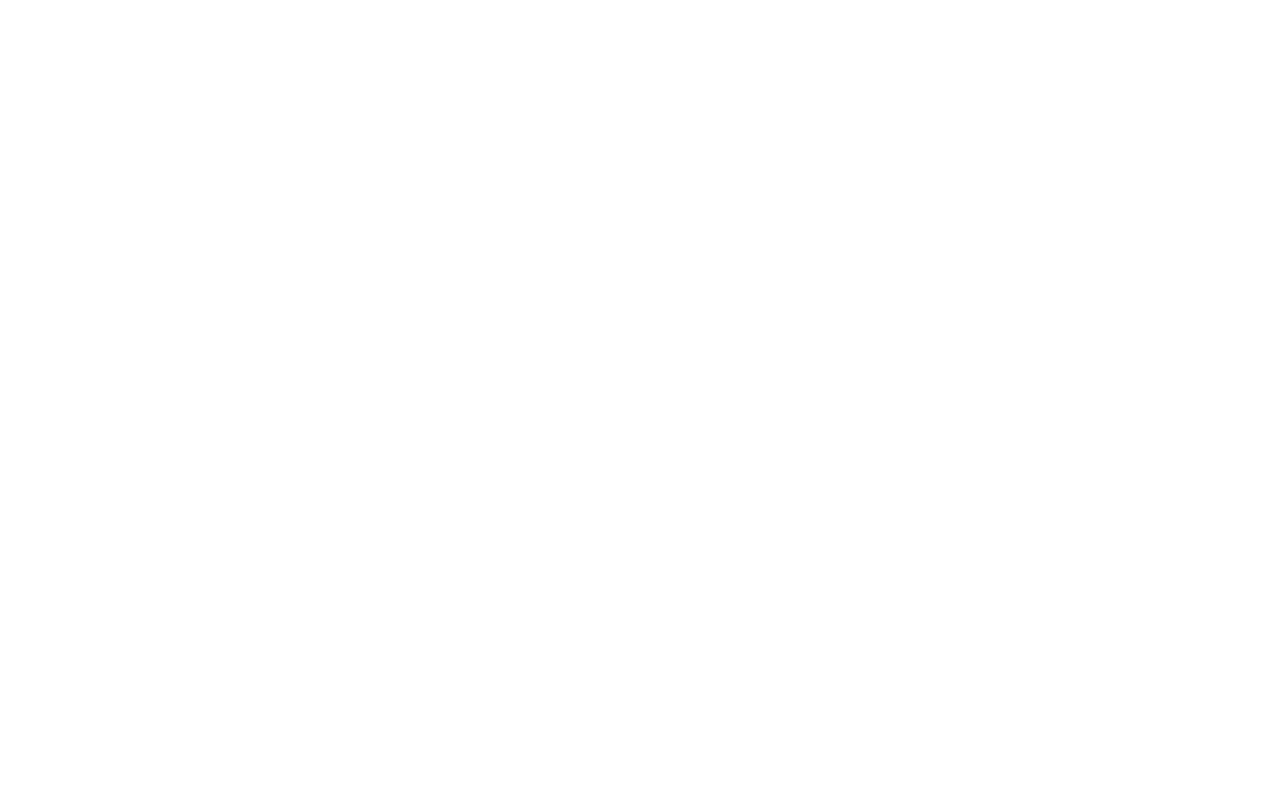
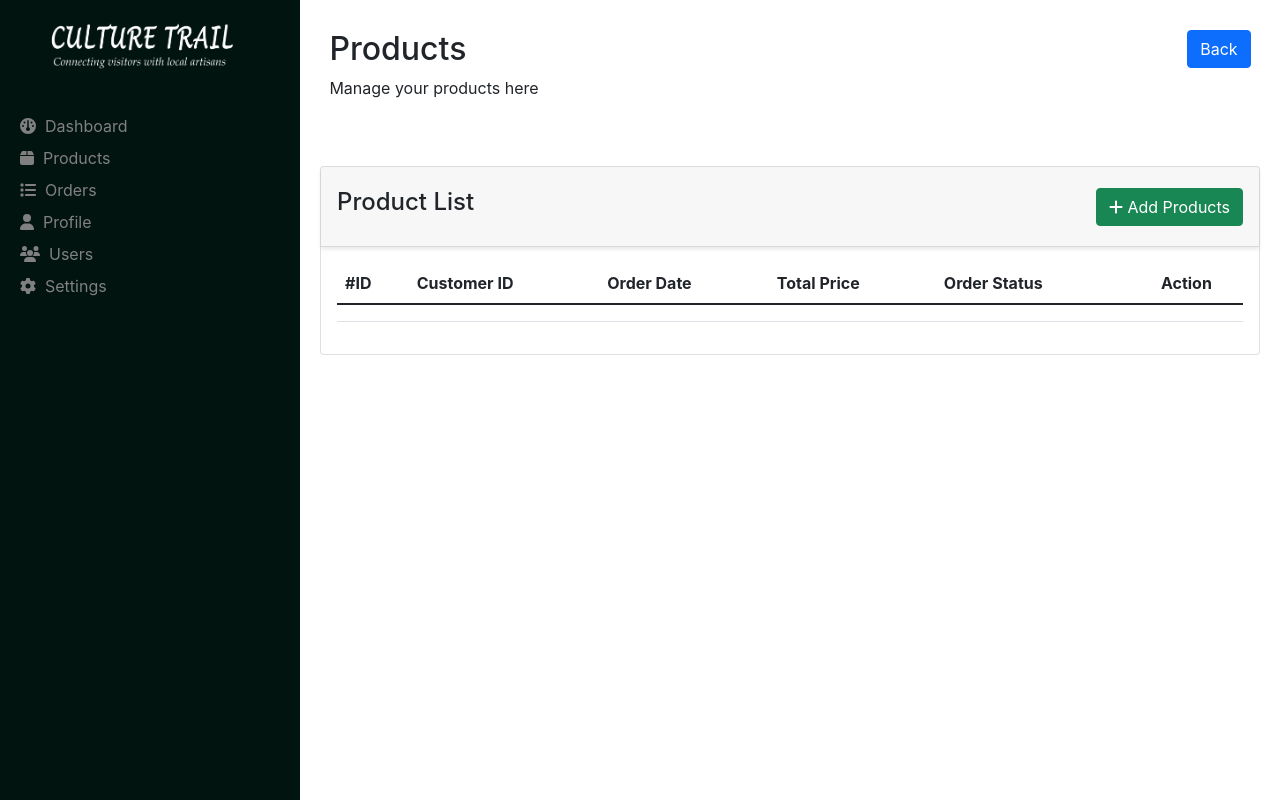
Before and after one commit to IT21102264/AF-Assingment, a React (Create React App) app in the folder client/: page /admin/products in a window 1280 px wide. Before the commit this address had no page. Built offline with nearby package versions, Linux system fonts and the light colour scheme.

Commit message:
Product.js, AddProduct.js

```diff
--- /dev/null
+++ b/client/src/Pages/AddProduct.js
@@ -0,0 +1,92 @@
+import { faBox, faDashboard, faGear, faListSquares, faUser, faUsers } from "@fortawesome/free-solid-svg-icons";
+import { Link } from "react-router-dom";
+import SideMenu from "../components/SideMenu";
+import logo from "../assets/logoW.png";
+
+export function AddProducts() {
+    return (
+        <div>
+            <section className="sideMenu">
+                <div className="logo">
+                    <Link to="/" style={{display: "flex", justifyContent: "center", paddingTop: 20,}}>
+                        <img src={logo} alt="Culture Trail Logo" className="App-logo" />
+                    </Link>
+                </div>
+                <div className="items">
+                    <SideMenu to="/admin" icon={faDashboard} label="Dashboard" />
+                    <SideMenu to="/admin/products" icon={faBox} label="Products" />
+                    <SideMenu to="/admin/orders" icon={faListSquares} label="Orders" />
+                    <SideMenu to="/admin/adminprofile" icon={faUser} label="Profile" />
+                    <SideMenu to="/admin/users" icon={faUsers} label="Users" />
+                    <SideMenu to="/admin/settings" icon={faGear} label="Settings" />
+                </div>
+            </section>
+            <section className="main-wrap">
+                <div className="content-main" style={{ display: "flex", justifyContent: "space-between" }}>
+                    <div>
+                        <h2>Products</h2>
+                        <p>Add new products</p>
+                    </div>
+                    <div>
+                    <Link className="btn btn-primary" to={"/admin/products"}> Back </Link>
+                    </div>
+                </div>
+
+                {/* <div className="card mb-4">
+                    <form onSubmit={(e) => onSubmitHandler(e)}>
+                        <header className="card-header">
+                            <h4>Product</h4>
+                            <div>
+                                <input className="btn btn-success" type="submit" value="Submit" />
+                            </div>
+                        </header>
+                        <div className="card-body">
+                            <div className="row">
+                                <div className="col-md-4 mb-3">
+                                    <label for="validationCustom01">Product title</label>
+                                    <input type="text" className="form-control" id="validationCustom01" placeholder="Type here"
+                                        ref={itemName} required />
+                                    <div className="valid-feedback">Looks good!</div>
+                                </div>
+                                <div className="col">
+                                    <label for="validationCustom01">Product description</label>
+                                    <input type="text" className="form-control" id="validationCustom01" placeholder="Type here"
+                                        ref={description} required />
+                                    <div className="valid-feedback">Looks good!</div>
+                                </div>
+                            </div>
+                            <div className="row">
+                                <div className="col">
+                                    <label for="validationCustom01">Quantity</label>
+                                    <input type="number" className="form-control" id="validationCustom01" placeholder="0"
+                                        ref={quantity} required />
+                                    <div className="valid-feedback">Looks good!</div>
+                                </div>
+                                <div className="col">
+                                    <label for="validationCustom01">Image</label>
+                                    <input type="file" className="form-control" id="validationCustom01" placeholder="0.00"
+                                        onChange={(e) => convertToBase64(e)} ref={imageInputRef} required />
+                                    <div className="valid-feedback">Looks good!</div>
+                                </div>
+                            </div>
+                            <div className="row">
+                                <div className="col-md-4 mb-3">
+                                    <label for="validationCustom01">Unit Price</label>
+                                    <input type="text" className="form-control" id="validationCustom01" placeholder="0.00"
+                                        ref={price} required />
+                                    <div className="valid-feedback">Looks good!</div>
+                                </div>
+                                <div className="col-md-4 mb-3">
+                                    <label for="validationCustom01">Discount</label>
+                                    <input type="text" className="form-control" id="validationCustom01" placeholder="0.00"
+                                        ref={discount} required />
+                                    <div className="valid-feedback">Looks good!</div>
+                                </div>
+                            </div>
+                        </div>
+                    </form>
+                </div> */}
+            </section>
+        </div>
+    );
+}
--- /dev/null
+++ b/client/src/Pages/Products.js
@@ -0,0 +1,77 @@
+import { faBox, faDashboard, faGear, faListSquares, faPlus, faUser, faUsers } from "@fortawesome/free-solid-svg-icons";
+import { FontAwesomeIcon } from "@fortawesome/react-fontawesome";
+import { Link } from "react-router-dom";
+import SideMenu from "../components/SideMenu";
+import logo from "../assets/logoW.png";
+
+export function Products() {
+    return (
+        <div>
+            <section className="sideMenu">
+                <div className="logo">
+                    <Link to="/" style={{display: "flex", justifyContent: "center", paddingTop: 20,}}>
+                        <img src={logo} alt="Culture Trail Logo" className="App-logo" />
+                    </Link>
+                </div>
+                <div className="items">
+                    <SideMenu to="/admin" icon={faDashboard} label="Dashboard" />
+                    <SideMenu to="/admin/products" icon={faBox} label="Products" />
+                    <SideMenu to="/admin/orders" icon={faListSquares} label="Orders" />
+                    <SideMenu to="/admin/adminprofile" icon={faUser} label="Profile" />
+                    <SideMenu to="/admin/users" icon={faUsers} label="Users" />
+                    <SideMenu to="/admin/settings" icon={faGear} label="Settings" />
+                </div>
+            </section>
+            <section className="main-wrap">
+                <div className="content-main" style={{ display: "flex", justifyContent: "space-between" }}>
+                    <div>
+                        <h2>Products</h2>
+                        <p>Manage your products here</p>
+                    </div>
+                    <div>
+                    <Link className="btn btn-primary" to={"/admin"}> Back </Link>
+                    </div>
+                </div>
+
+                <div className="card mb-4">
+                    <header className="card-header">
+                        <h4>Product List</h4>
+                        <div>
+                            <Link className="btn btn-success" to={"/admin/addProducts"}>
+                                <FontAwesomeIcon icon={faPlus} /> Add Products
+                            </Link>
+                        </div>
+                    </header>
+                    <div className="card-body">
+                        <div className="table-responsive">
+                            <table className="table table-hover">
+                                <thead>
+                                <tr>
+                                    <th>#ID</th>
+                                    <th scope="col">Customer ID</th>
+                                    <th scope="col">Order Date</th>
+                                    <th scope="col">Total Price</th>
+                                    <th scope="col">Order Status</th>
+                                    <th scope="col" className="text-center">
+                                    Action
+                                    </th>
+                                </tr>
+                                </thead>
+                                <tbody>
+                                    <tr>
+                                        <td scope="col"></td>
+                                        <td></td>
+                                        <td></td>
+                                        <td></td>
+                                        <td></td>
+                                        <td className="text-center" style={{ color: "blue" }}></td>
+                                    </tr>
+                                </tbody>
+                            </table>
+                        </div>
+                    </div>
+                </div>
+            </section>
+        </div>
+    );
+}
--- a/client/src/routes/AllRoutes.jsx
+++ b/client/src/routes/AllRoutes.jsx
@@ -5,6 +5,8 @@
 import LoginPage from "../pages/LoginPage";
 import SignupPage from "../pages/SignupPage";
 import AdminPage from "../pages/AdminPage";
+import { Products } from "../pages/Products";
+import { AddProducts } from "../pages/AddProduct";
 
 export default function Allroutes() {
   return (
@@ -15,6 +17,8 @@
       <Route path="/login" element={<LoginPage></LoginPage>}></Route>
       <Route path="/signup" element={<SignupPage></SignupPage>}></Route>
       <Route path="/admin" element={<AdminPage />} />
+      <Route path="/admin/products" element={<Products />} />
+      <Route path="/admin/addProducts" element={<AddProducts />} />
     </Routes>
   );
 }
```
Also changed, not shown: 1 other file (tests, documents, lock files or other folders).
